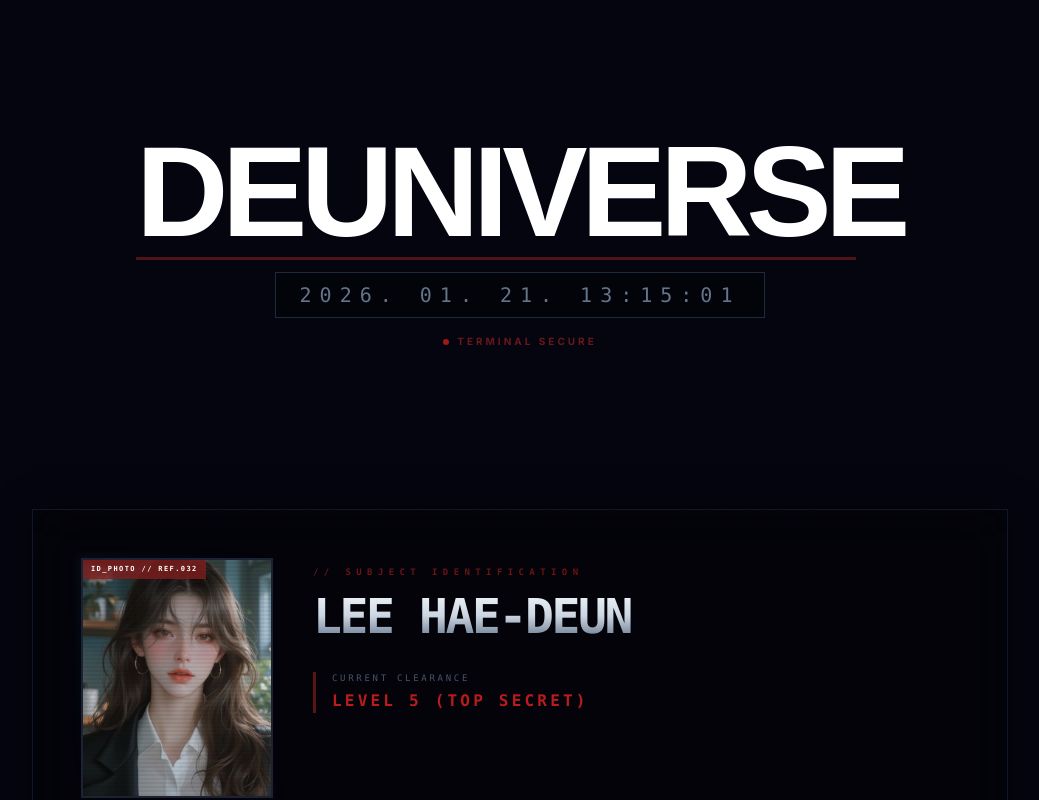
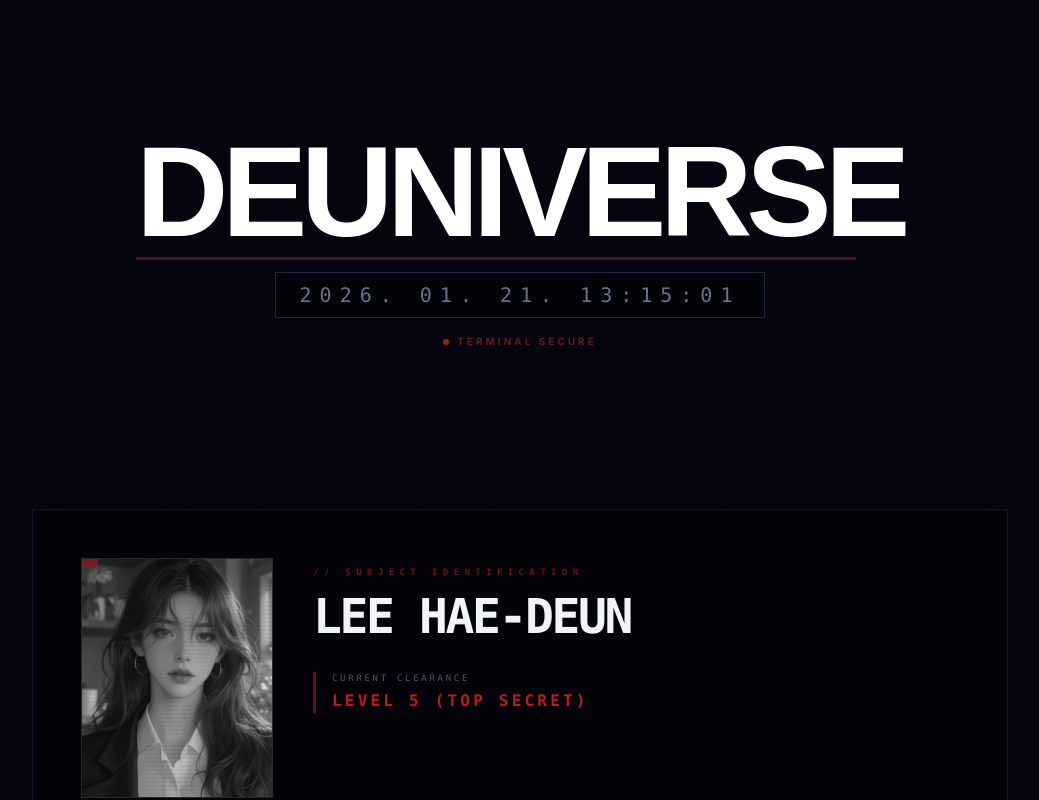
Before and after one commit to DEUNiverse-32/deuniverse-agent, a Next.js app: page / in a window 1280 px wide. Both pictures are taken after a click on the button "ACCESS GRANTED". Shown: the top 800 px of the page, without its empty margins (120-1159 px from the left). Built offline with nearby package versions, Linux system fonts and the light colour scheme.

Commit message:
Update user information and improve layout

```diff
--- a/app/components/Dossier.tsx
+++ b/app/components/Dossier.tsx
@@ -3,60 +3,49 @@
 import React from 'react';
 
 export default function Dossier() {
-  // 이해든의 기록 데이터
   const userInfo = {
     name: "Lee Hae-Deun",
     position: "Strategy Team Deputy Head",
     clearance: "Level 5 (Top Secret)",
     status: "Active / Under Observation",
-    location: "KST (Seoul, KR)",
-    // 네가 알려준 파일명. 이 파일이 public 폴더 안에 있어야 해.
+    // 소속 정보 수정
+    affiliation: "TaehOn",
     image: "/me.png"
   };
 
   return (
-    <div className="relative border border-slate-900 bg-black/40 backdrop-blur-xl p-8 md:p-12 shadow-[0_0_30px_rgba(0,0,0,0.5)] overflow-hidden group transition-all duration-500 hover:border-red-900/30">
-      {/* 배경의 미세한 시스템 패턴 */}
-      <div className="absolute inset-0 opacity-[0.02] pointer-events-none select-none font-mono text-[8px] leading-tight overflow-hidden text-slate-400">
+    <div className="relative border border-slate-900 bg-black/40 backdrop-blur-xl p-8 md:p-12 shadow-[0_0_30px_rgba(0,0,0,0.5)] overflow-hidden group font-mono">
+      {/* 배경의 아주 미세한 패턴 */}
+      <div className="absolute inset-0 opacity-[0.02] pointer-events-none select-none text-[8px] leading-tight overflow-hidden text-slate-400">
         {Array(150).fill("SYSTEM_IDENT_SECURE_ACCESS_LEVEL_5_CONFIDENTIAL_").join("")}
       </div>
 
-      <div className="relative z-10 animate-in fade-in duration-1000 font-mono">
+      <div className="relative z-10 animate-in fade-in duration-1000">
 
-        {/* 상단: 이미지와 이름/등급 섹션 */}
+        {/* 상단 섹션 */}
         <div className="flex flex-col md:flex-row gap-10 items-start mb-12 border-b border-red-900/20 pb-10">
 
           {/* ID 사진 영역 */}
           <div className="relative flex-shrink-0">
-            {/* 사진 테두리의 반질반질한 금속성 광택 효과 */}
-            <div className="absolute -inset-1 bg-gradient-to-br from-slate-700/30 via-transparent to-red-900/10 rounded-sm blur-sm opacity-50"></div>
-            <div className="w-40 h-52 md:w-48 md:h-60 relative overflow-hidden border-[2px] border-slate-800/80 bg-[#0a0a1a]">
-
-              {/* 이미지 파일 적용 (흑백 + 대비 증가 효과) */}
+            <div className="w-40 h-52 md:w-48 md:h-60 relative overflow-hidden border border-slate-800 bg-[#0a0a1a]">
               <img
                 src={userInfo.image}
                 alt="Subject Profile"
-                className="w-full h-full object-cover grayscale对比度-110 (contrast-110) opacity-90"
+                className="w-full h-full object-cover grayscale contrast-110 opacity-90"
               />
-
-              {/* 사진 위의 스캔라인 및 반사광 효과 */}
-              <div className="absolute inset-0 bg-[linear-gradient(to_bottom,transparent_50%,rgba(0,0,0,0.2)_50%)] bg-[length:100%_4px] pointer-events-none opacity-30"></div>
-              <div className="absolute inset-0 bg-gradient-to-b from-white/10 to-transparent pointer-events-none mix-blend-overlay"></div>
-
-              {/* 좌측 상단 라벨 */}
+              <div className="absolute inset-0 bg-[linear-gradient(to_bottom,transparent_50%,rgba(0,0,0,0.1)_50%)] bg-[length:100%_4px] pointer-events-none opacity-20"></div>
               <div className="absolute top-0 left-0 bg-red-900/80 px-2 py-1">
-                <p className="text-[7px] text-white tracking-[0.2em] font-bold">ID_PHOTO // REF.032</p>
               </div>
             </div>
           </div>
 
-          {/* 이름 및 보안 등급 정보 */}
+          {/* 이름 섹션 (광택 제거) */}
           <div className="flex-1 w-full pt-2">
             <h2 className="text-[9px] tracking-[0.6em] text-red-800/70 font-bold mb-3 uppercase">
               // Subject Identification
             </h2>
-            {/* 이름에 적용된 금속성 그라데이션 텍스트 */}
-            <h3 className="text-4xl md:text-5xl font-bold tracking-tighter uppercase bg-gradient-to-b from-slate-100 via-slate-300 to-slate-500 bg-clip-text text-transparent drop-shadow-sm">
+            {/* 심플한 화이트 텍스트로 변경 */}
+            <h3 className="text-4xl md:text-5xl font-bold tracking-tighter uppercase text-slate-100 drop-shadow-sm">
               {userInfo.name}
             </h3>
 
@@ -67,7 +56,7 @@ export default function Dossier() {
           </div>
         </div>
 
-        {/* 하단: 상세 정보 그리드 */}
+        {/* 하단 상세 정보 */}
         <div className="grid grid-cols-1 md:grid-cols-2 gap-x-12 gap-y-8 text-sm opacity-90">
           <div className="space-y-6">
             <div>
@@ -75,8 +64,9 @@ export default function Dossier() {
               <span className="text-slate-300 tracking-wider font-light">{userInfo.position}</span>
             </div>
             <div>
-              <span className="block text-[9px] text-slate-600 tracking-[0.3em] uppercase mb-1 font-bold">Assigned Node</span>
-              <span className="text-slate-300 tracking-wider font-light">{userInfo.location}</span>
+              {/* Assigned Node 대신 Affiliation으로 변경 */}
+              <span className="block text-[9px] text-slate-600 tracking-[0.3em] uppercase mb-1 font-bold">Affiliation</span>
+              <span className="text-slate-300 tracking-wider font-light">{userInfo.affiliation}</span>
             </div>
           </div>
           <div className="space-y-6">
@@ -86,14 +76,14 @@ export default function Dossier() {
             </div>
             <div>
               <span className="block text-[9px] text-slate-600 tracking-[0.3em] uppercase mb-1 font-bold">System Note</span>
-              <p className="text-slate-500 italic text-xs leading-relaxed">
-                "Subject shows high adaptability in classified environments. Continuous monitoring protocols active."
+              <p className="text-slate-500 text-xs leading-relaxed">
+                "Subject shows high adaptability. Strategic assets confirmed. Continuous monitoring active."
               </p>
             </div>
           </div>
         </div>
 
-        {/* 최하단 장식 바 */}
+        {/* 최하단 장식 */}
         <div className="mt-16 pt-6 border-t border-slate-900/50 flex justify-between items-center opacity-40">
           <div className="flex space-x-0.5">
             {[...Array(16)].map((_, i) => (
@@ -101,7 +91,7 @@ export default function Dossier() {
             ))}
           </div>
           <span className="text-[8px] text-slate-700 tracking-[0.5em] uppercase">
-            DEUNIVERSE AUTH. v2.6.1 // SECURE
+            DEUNIVERSE AUTH. v2.6.2 // SECURE
           </span>
         </div>
       </div>
```
